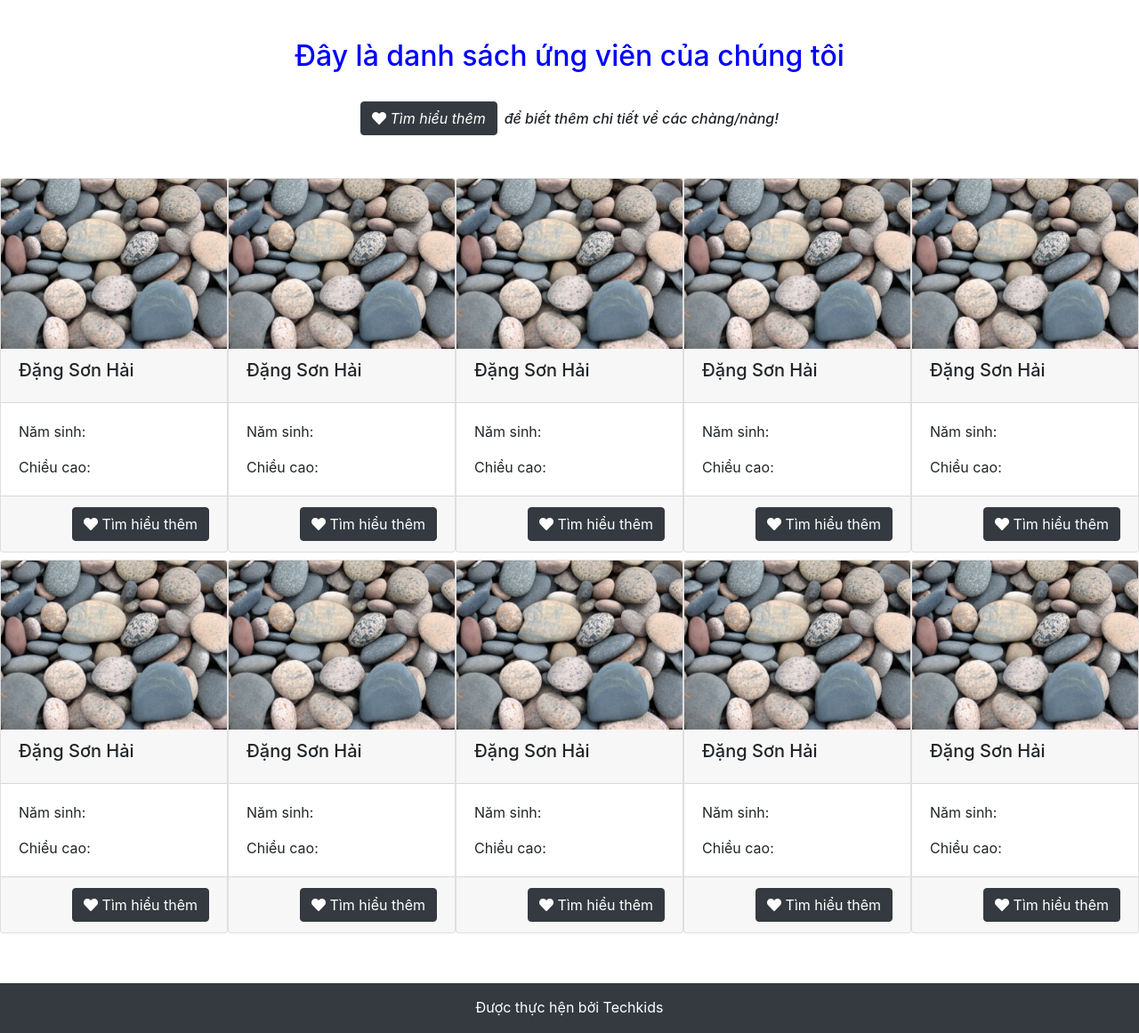
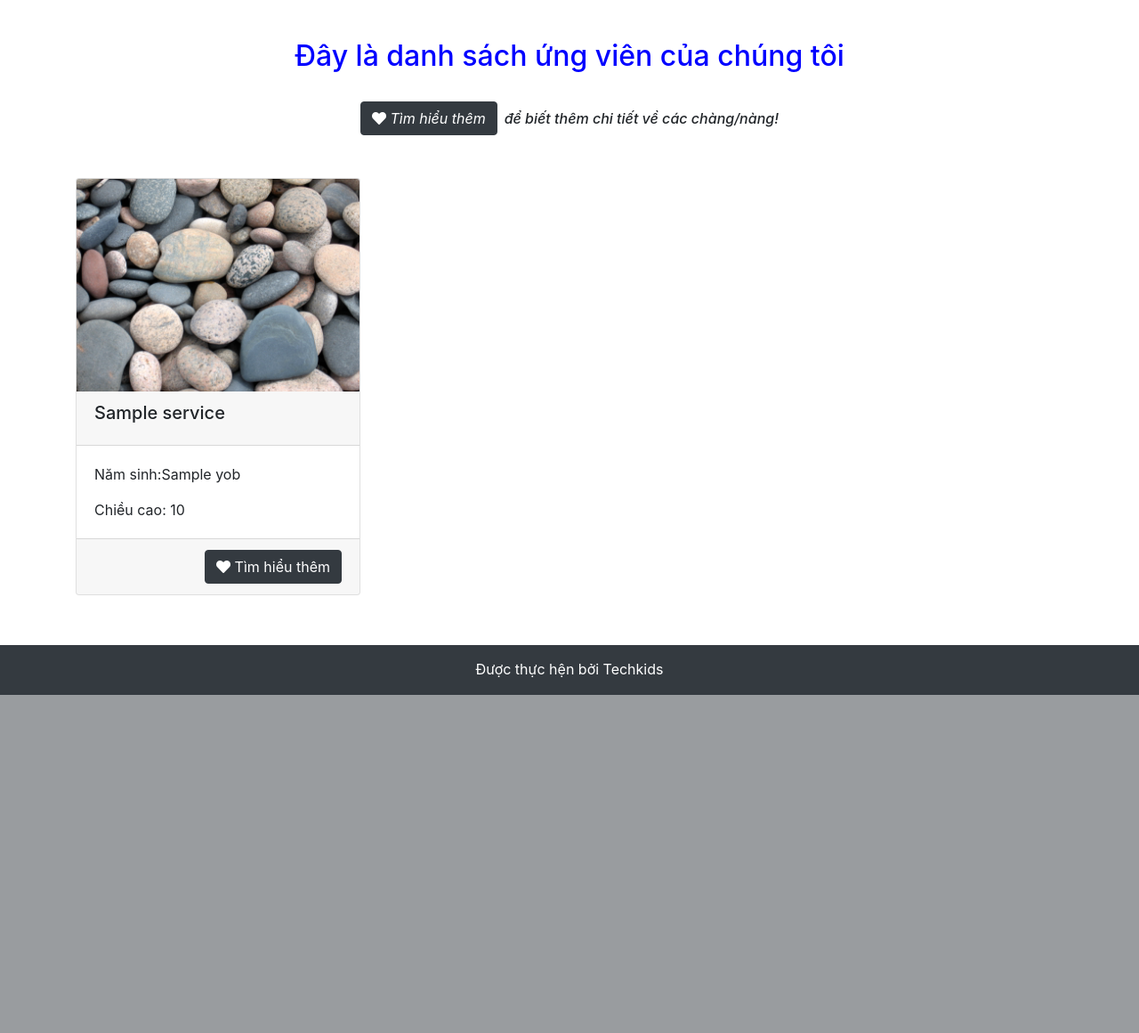
Before and after one commit to sonhaidang1995/sonhaidang1995-webmodule, a Flask app: template Pilot_App/templates/search.html in a window 1280 px wide. Shown: the part 1020-2181 px from the top of the page at 89% size. After the commit the page ends 1801 px from the top, so only its background shows below. Run offline with Flask 2, Linux system fonts and the light colour scheme; the template is opened without the code that fills it: most values are stand-ins (such as "Sample title", 1, 10 or a date in 2020); parts of the project's set-up code (start-up, migrations or seed data) failed here and were passed over; some libraries are stand-ins or nearby versions.

```diff
--- a/Pilot_App/templates/search/detail.html
+++ b/Pilot_App/templates/search/detail.html
@@ -1,11 +1,12 @@
-<div class="card mb-2" style="width: 16rem;">
+ {% for service in all_service %}
+<div class="card mb-2" style="width: 20rem;">
     <img class="card-img-top" src="../../static/image/rocks.jpg" alt="Card image cap">
     <div class="card-header">
-        <h5 class="card-title">Đặng Sơn Hải</h5>
+        <h5 class="card-title">{{service.name}}</h5>
     </div>
     <div class="card-body">
-        <p class="card-text">Năm sinh:</p>
-        <p class="card-text">Chiều cao:</p>
+        <p class="card-text">Năm sinh:{{service.yob}}</p>
+        <p class="card-text">Chiều cao: {{service.height}}</p>
     </div>
     <div class="card-footer d-flex justify-content-end">
         <a href="#" class="btn btn-dark">
@@ -14,3 +15,17 @@
         </a>
     </div>
 </div>
+{% endfor %}
+
+<!-- <div class="media mb-2">
+<img class="align-self-center mr-3 img-thumbnail" src="../../static/image/rocks.jpg" width="200" height="200" >
+<div class="media-body">
+    <h5 class="mt-0">Đặng Sơn Hải</h5>
+    <p>Năm sinh:</p>
+    <p>Chiều cao:</p>
+    <a href="#" class="btn btn-dark">
+        <i class="fas fa-heart"></i>
+        Tìm hiểu thêm
+    </a>
+</div>
+</div> -->
--- a/Pilot_App/templates/search/list-sev.html
+++ b/Pilot_App/templates/search/list-sev.html
@@ -7,16 +7,7 @@
                 Tìm hiểu thêm
             </a>
         để biết thêm chi tiết về các chàng/nàng!</h6>
-        <div class="d-flex my-5 justify-content-around flex-wrap">
-            {% include "search/detail.html" %}
-            {% include "search/detail.html" %}
-            {% include "search/detail.html" %}
-            {% include "search/detail.html" %}
-            {% include "search/detail.html" %}
-            {% include "search/detail.html" %}
-            {% include "search/detail.html" %}
-            {% include "search/detail.html" %}
-            {% include "search/detail.html" %}
+        <div class="d-flex my-5 justify-content-between flex-wrap container">
             {% include "search/detail.html" %}
         </div>
     </div>
```
